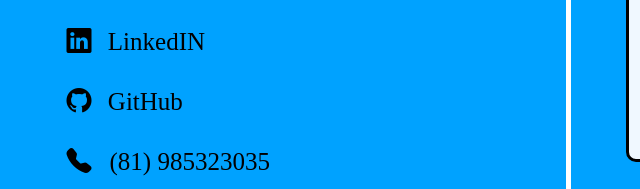
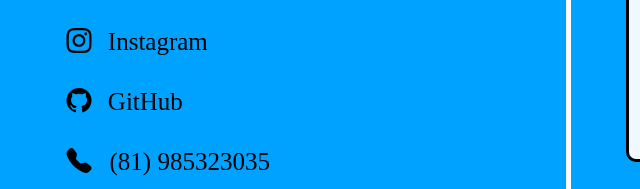
Before and after one commit to gstbrasil/PortfolioGabriel_Definitivo, a plain HTML site: page Index.html in a window 1280 px wide. Shown: the part 292-481 px from the top of the page, 4-644 px from the left. Drawn offline with nearby package versions, Linux system fonts and the light colour scheme; a web font is replaced by a local one.

Commit message:
mudança instagram

```diff
--- a/Index.html
+++ b/Index.html
@@ -35,8 +35,8 @@
 
     <ul class="links">
         <li>
-            <a class="icon"><i class="bi bi-linkedin"></i>
-            <a target="_blank" href="linkedin.com/in/gabriel-teixeira-9790622b0">LinkedIN</a>
+            <a class="icon"><i class="bi bi-instagram"></i>
+            <a target="_blank" href="https://www.instagram.com/gabrielsousat/">Instagram</a>
         </li>
         <li>
             <a class="link" ><i class="bi bi-github"></i>
```
